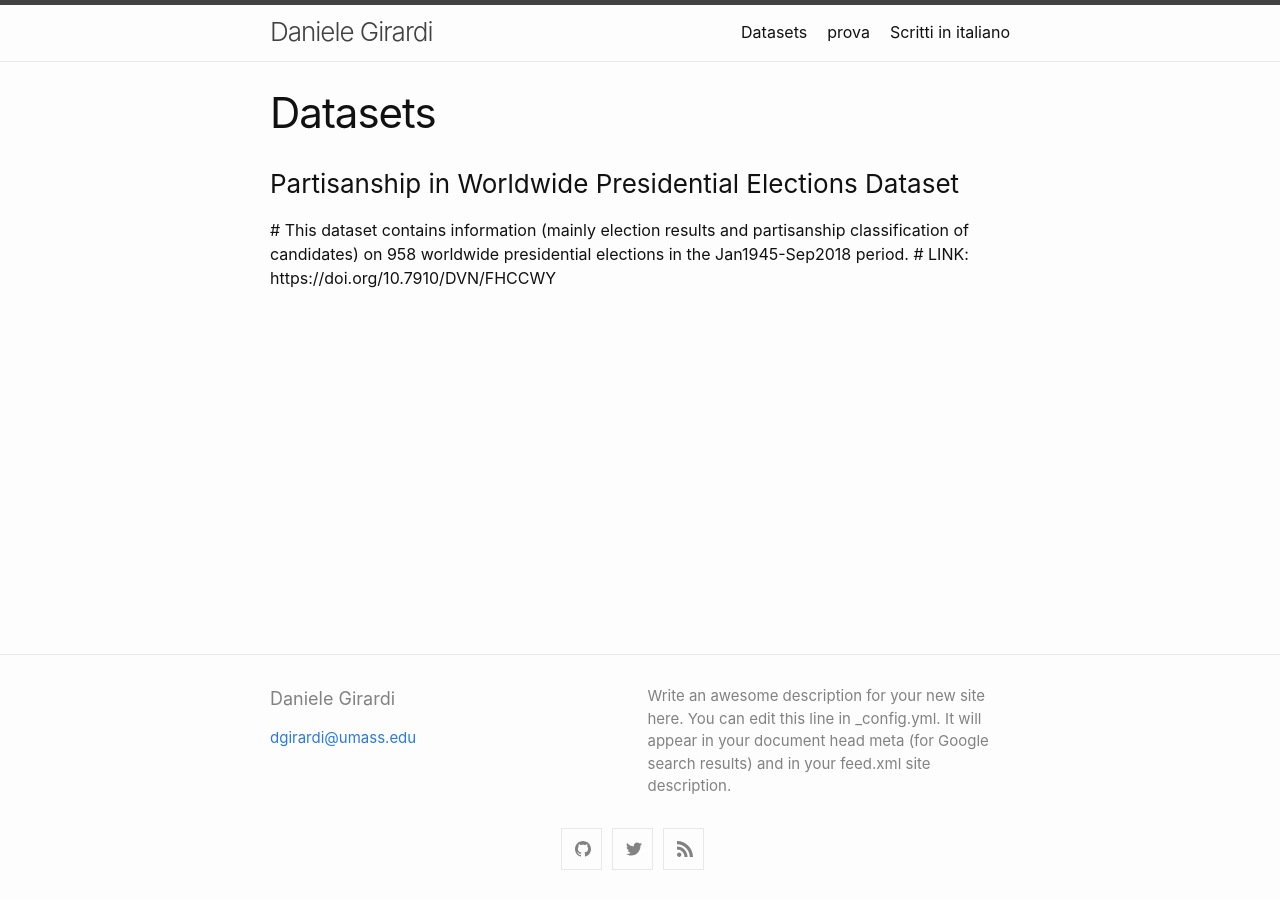
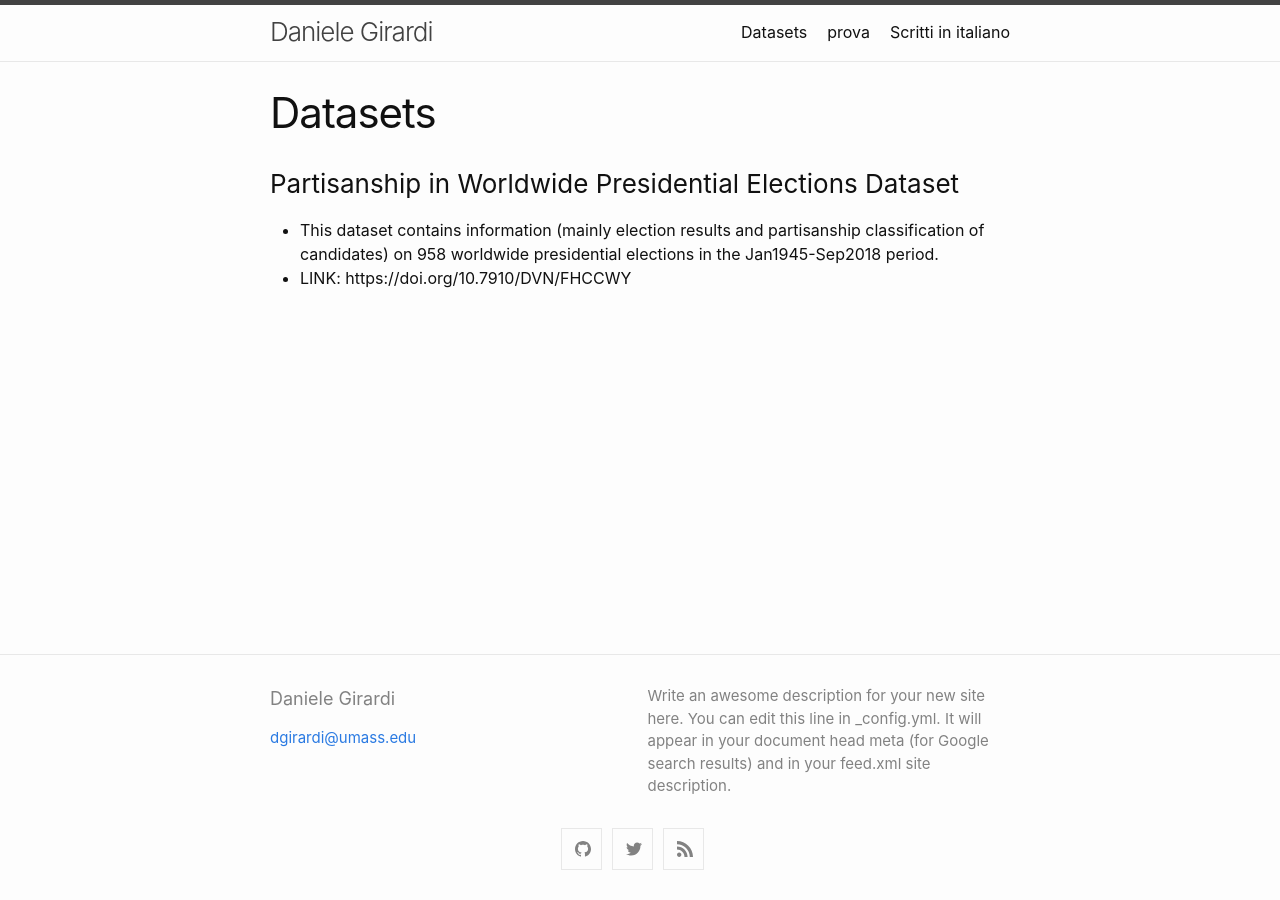
Before and after one commit to danielegirardi/danielegirardi.github.io, a Jekyll site: the page built from datasets.md, in a window 1280 px wide. Built offline with Jekyll 4.4.1, drawn with Linux system fonts in a browser that asks for light colours.

```diff
--- a/datasets.md
+++ b/datasets.md
@@ -7,5 +7,5 @@ permalink: /datasets/
 
 ### Partisanship in Worldwide Presidential Elections Dataset
 
-  # This dataset contains information (mainly election results and partisanship classification of candidates) on 958 worldwide presidential elections in the Jan1945-Sep2018 period.
-  # LINK: https://doi.org/10.7910/DVN/FHCCWY
+  * This dataset contains information (mainly election results and partisanship classification of candidates) on 958 worldwide presidential elections in the Jan1945-Sep2018 period.
+  * LINK: https://doi.org/10.7910/DVN/FHCCWY
```
